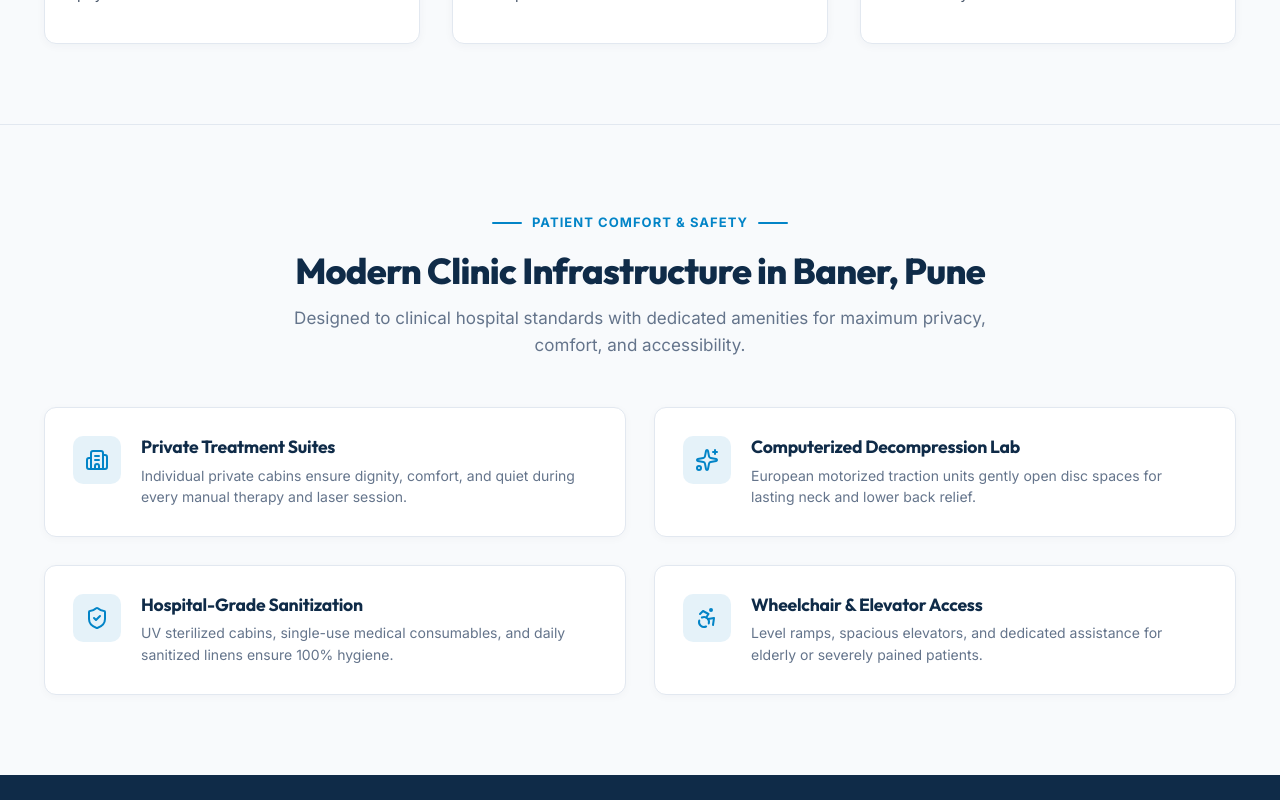
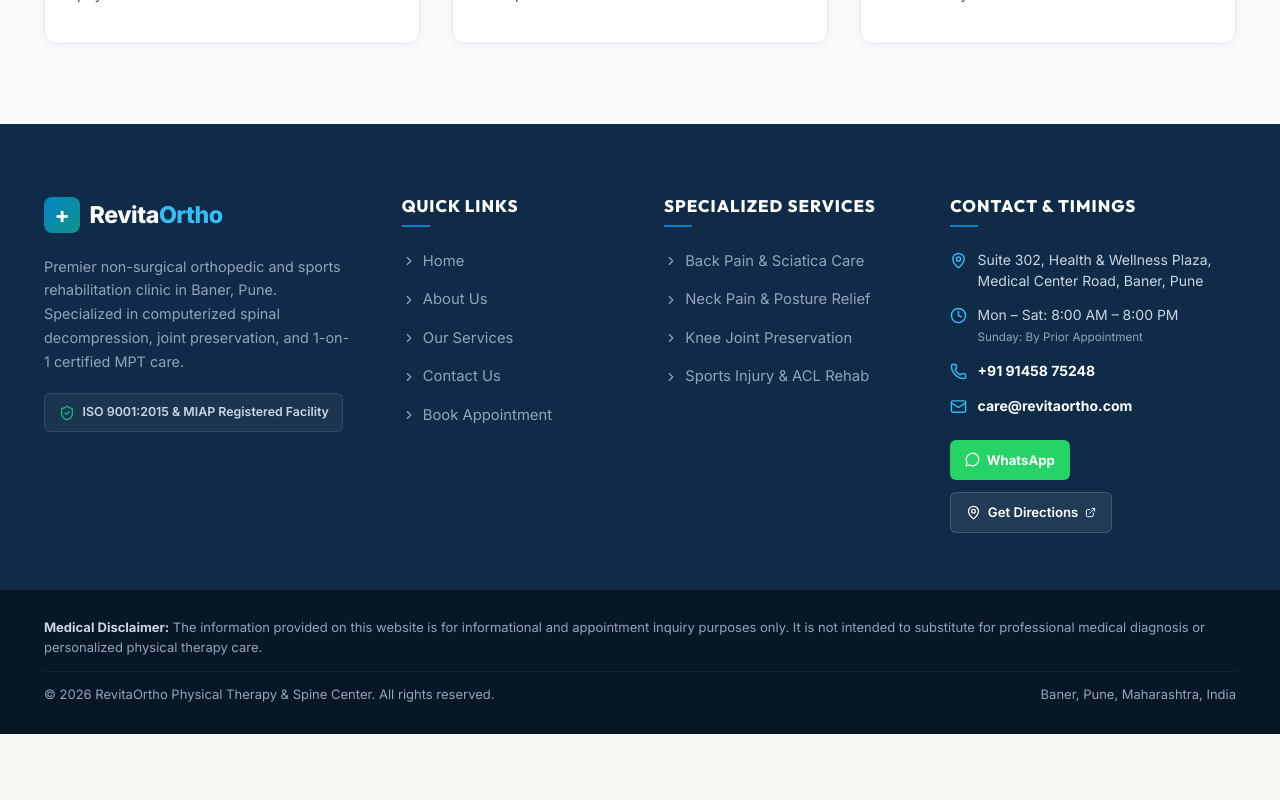
Before and after one commit to mayararothe28/physio-website, a React (Vite) app: page /about in a window 1280 px wide. Shown: the part 1840-2640 px from the top of the page. After the commit the page ends 2574 px from the top, so only its background shows below. Built offline with nearby package versions, Linux system fonts and the light colour scheme.

Commit message:
Remove patient comfort & amenities section from About page

```diff
--- a/src/pages/AboutPage.css
+++ b/src/pages/AboutPage.css
@@ -212,61 +212,6 @@
   margin: 0;
 }
 
-/* ─── 5. CLINIC INFRASTRUCTURE & AMENITIES ─── */
-.wor-facilities-section {
-  padding: 5rem 0;
-  background-color: var(--wor-bg-light, #f8fafc);
-  border-top: 1px solid var(--wor-border, #e2e8f0);
-}
-
-.wor-facilities-grid {
-  display: grid;
-  grid-template-columns: repeat(2, 1fr);
-  gap: 1.75rem;
-}
-
-.wor-facility-card {
-  background-color: #ffffff;
-  border: 1px solid var(--wor-border, #e2e8f0);
-  border-radius: var(--wor-radius-md, 10px);
-  padding: 1.75rem;
-  display: flex;
-  align-items: flex-start;
-  gap: 1.25rem;
-  box-shadow: 0 2px 8px rgba(15, 43, 72, 0.03);
-  transition: transform 0.2s ease, box-shadow 0.2s ease;
-}
-
-.wor-facility-card:hover {
-  transform: translateY(-3px);
-  box-shadow: 0 8px 20px rgba(15, 43, 72, 0.07);
-}
-
-.wor-facility-icon {
-  width: 48px;
-  height: 48px;
-  border-radius: 10px;
-  background-color: rgba(2, 132, 199, 0.1);
-  color: var(--wor-blue, #0284c7);
-  display: flex;
-  align-items: center;
-  justify-content: center;
-  flex-shrink: 0;
-}
-
-.wor-facility-card h4 {
-  font-size: 1.1rem;
-  font-weight: 700;
-  color: var(--wor-navy, #0f2b48);
-  margin: 0 0 0.4rem 0;
-}
-
-.wor-facility-card p {
-  font-size: 0.875rem;
-  color: var(--wor-text-muted, #64748b);
-  line-height: 1.55;
-  margin: 0;
-}
 
 /* ─── RESPONSIVE BREAKPOINTS ─── */
 @media (max-width: 1024px) {
@@ -302,8 +247,4 @@
     gap: 1rem;
   }
 
-  .wor-facilities-grid {
-    grid-template-columns: 1fr;
-    gap: 1.25rem;
-  }
 }
--- a/src/pages/AboutPage.jsx
+++ b/src/pages/AboutPage.jsx
@@ -2,10 +2,7 @@ import {
   ShieldCheck,
   Award,
   CheckCircle2,
-  Building2,
   HeartPulse,
-  Sparkles,
-  Accessibility,
 } from "lucide-react";
 import "./AboutPage.css";
 
@@ -153,64 +150,6 @@ export default function AboutPage() {
         </div>
       </section>
 
-      {/* ─── 5. CLINIC INFRASTRUCTURE & AMENITIES ─── */}
-      <section className="wor-facilities-section">
-        <div className="wor-container">
-          <div className="wor-section-header-center">
-            <div className="wor-section-tag-line center-tag">
-              <span className="wor-divider-line"></span>
-              <span className="wor-section-kicker">PATIENT COMFORT & SAFETY</span>
-              <span className="wor-divider-line"></span>
-            </div>
-            <h2 className="wor-section-title">Modern Clinic Infrastructure in Baner, Pune</h2>
-            <p className="wor-section-subtitle">
-              Designed to clinical hospital standards with dedicated amenities for maximum privacy, comfort, and accessibility.
-            </p>
-          </div>
-
-          <div className="wor-facilities-grid">
-            <div className="wor-facility-card">
-              <div className="wor-facility-icon">
-                <Building2 size={24} />
-              </div>
-              <div>
-                <h4>Private Treatment Suites</h4>
-                <p>Individual private cabins ensure dignity, comfort, and quiet during every manual therapy and laser session.</p>
-              </div>
-            </div>
-
-            <div className="wor-facility-card">
-              <div className="wor-facility-icon">
-                <Sparkles size={24} />
-              </div>
-              <div>
-                <h4>Computerized Decompression Lab</h4>
-                <p>European motorized traction units gently open disc spaces for lasting neck and lower back relief.</p>
-              </div>
-            </div>
-
-            <div className="wor-facility-card">
-              <div className="wor-facility-icon">
-                <ShieldCheck size={24} />
-              </div>
-              <div>
-                <h4>Hospital-Grade Sanitization</h4>
-                <p>UV sterilized cabins, single-use medical consumables, and daily sanitized linens ensure 100% hygiene.</p>
-              </div>
-            </div>
-
-            <div className="wor-facility-card">
-              <div className="wor-facility-icon">
-                <Accessibility size={24} />
-              </div>
-              <div>
-                <h4>Wheelchair & Elevator Access</h4>
-                <p>Level ramps, spacious elevators, and dedicated assistance for elderly or severely pained patients.</p>
-              </div>
-            </div>
-          </div>
-        </div>
-      </section>
     </main>
   );
 }
```
